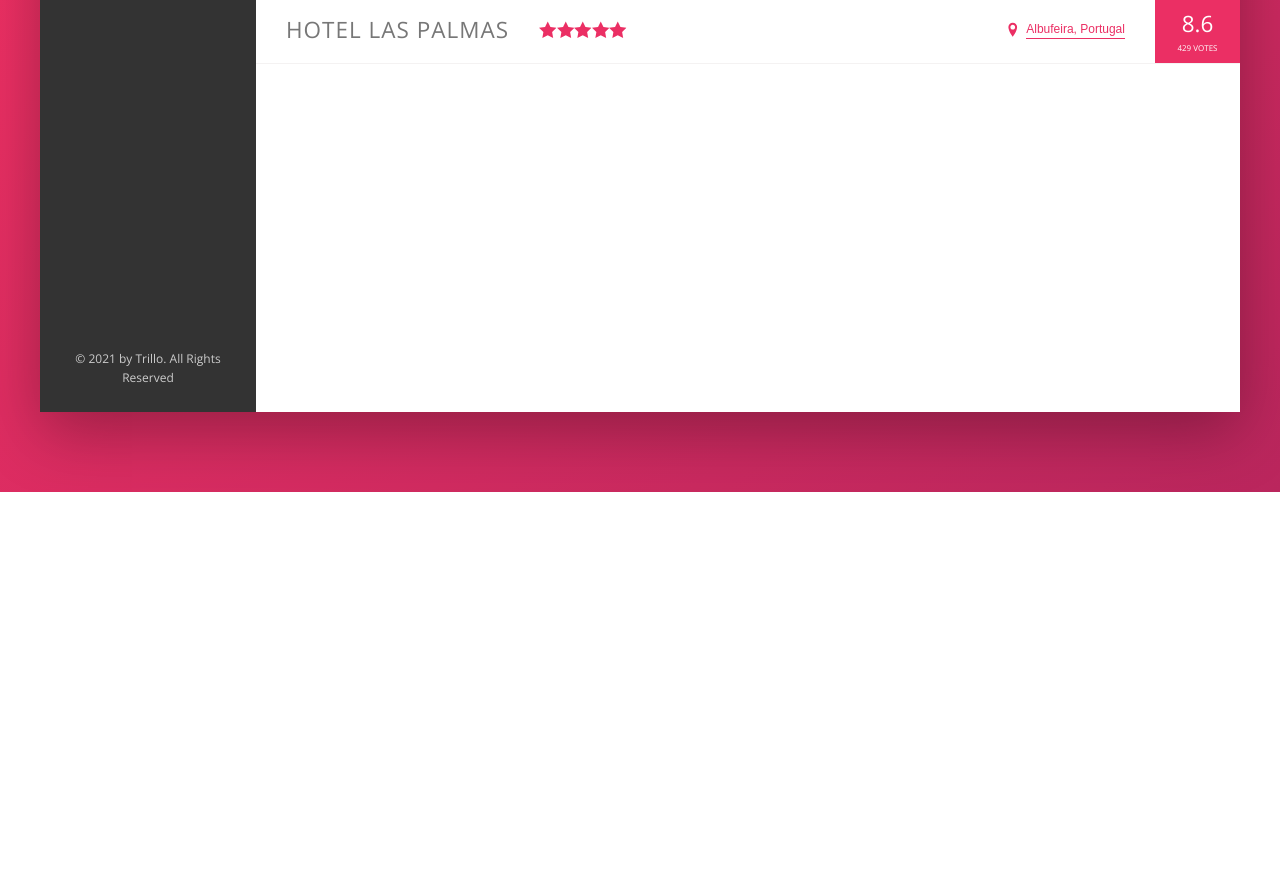
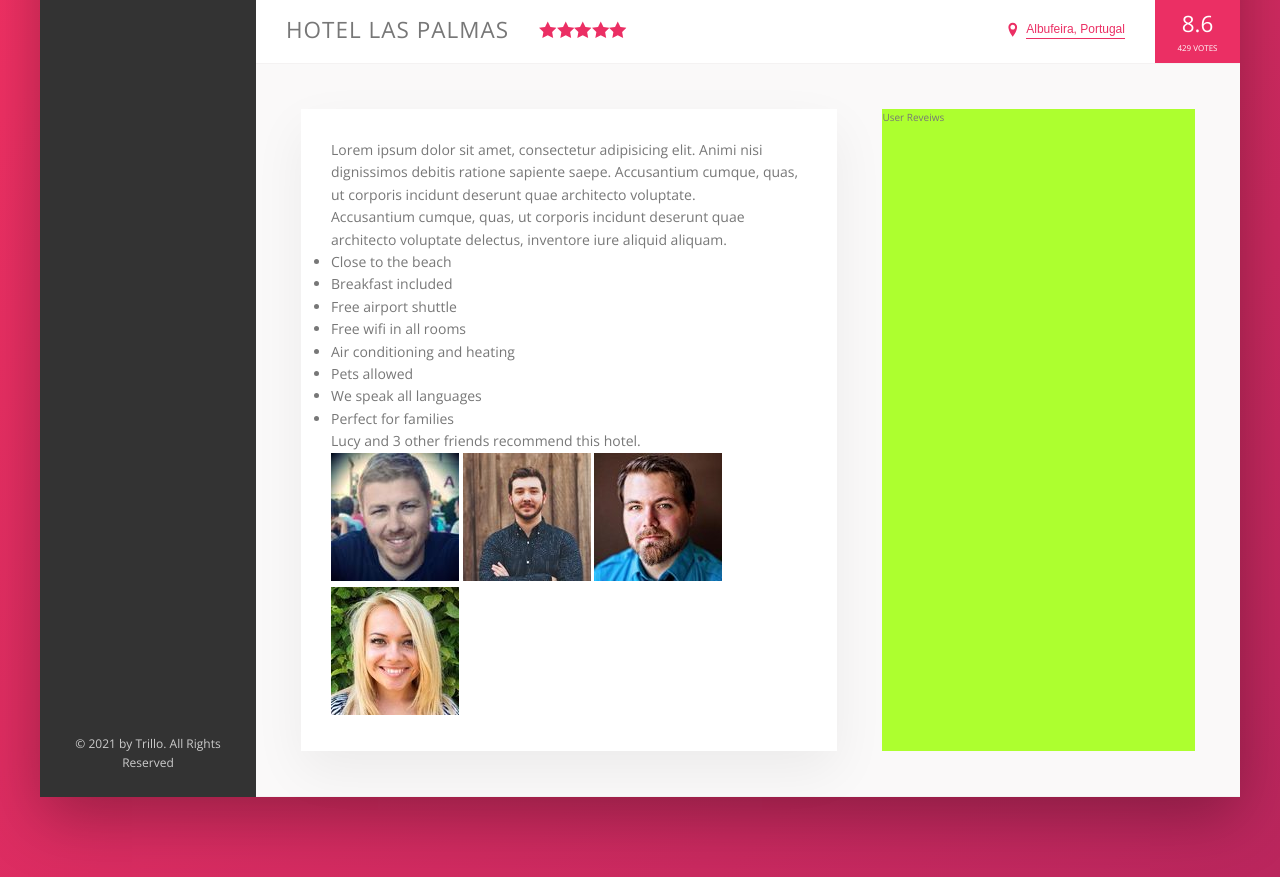
Before and after one commit to IsaiahWright902/CSS-Practice-Trillo-Project, a website: page index.html in a window 1280 px wide. Shown: the part 538-1415 px from the top of the page. Before the commit the page ends 1030 px from the top, so only its background shows below. Drawn offline with nearby package versions, Linux system fonts and the light colour scheme.

Commit message:
Got content on the page

```diff
--- a/index.html
+++ b/index.html
@@ -146,6 +146,43 @@
               <div class="overview__rating-count">429 votes</div>
             </div>
           </div>
+
+          <div class="detail">
+            <div class="description">
+              <p class="paragraph">
+                Lorem ipsum dolor sit amet, consectetur adipisicing elit. Animi
+                nisi dignissimos debitis ratione sapiente saepe. Accusantium
+                cumque, quas, ut corporis incidunt deserunt quae architecto
+                voluptate.
+              </p>
+              <p class="paragraph">
+                Accusantium cumque, quas, ut corporis incidunt deserunt quae
+                architecto voluptate delectus, inventore iure aliquid aliquam.
+              </p>
+              <ul class="list">
+                <li class="list__item">Close to the beach</li>
+                <li class="list__item">Breakfast included</li>
+                <li class="list__item">Free airport shuttle</li>
+                <li class="list__item">Free wifi in all rooms</li>
+                <li class="list__item">Air conditioning and heating</li>
+                <li class="list__item">Pets allowed</li>
+                <li class="list__item">We speak all languages</li>
+                <li class="list__item">Perfect for families</li>
+              </ul>
+              <div class="recommend">
+                <p class="recommend__count">
+                  Lucy and 3 other friends recommend this hotel.
+                </p>
+                <div class="recommend_friends">
+                  <img src="img/user-3.jpg" alt="" class="recommend__photo" />
+                  <img src="img/user-4.jpg" alt="" class="recommend__photo" />
+                  <img src="img/user-5.jpg" alt="" class="recommend__photo" />
+                  <img src="img/user-6.jpg" alt="" class="recommend__photo" />
+                </div>
+              </div>
+            </div>
+            <div class="user-reveiws">User Reveiws</div>
+          </div>
         </main>
       </div>
     </div>
--- a/sass/_base.scss
+++ b/sass/_base.scss
@@ -26,6 +26,10 @@ Grey dark 3: #999
   --color-grey-dark-3: #999;
 
   --shadow-dark: 0 2rem 6rem rgba(0, 0, 0, 0.3);
+
+  --shadow-light: 0 2rem 5rem rgba(0, 0, 0, 0.06);
+
+  --line: 1px solid var(--color-grey-light-2);
 }
 
 * {
--- a/sass/_components.scss
+++ b/sass/_components.scss
@@ -188,7 +188,7 @@
 .overview {
   display: flex;
   align-items: center;
-  border-bottom: 1px solid var(--color-grey-light-2);
+  border-bottom: var(--line);
 
   &__heading {
     font-size: 2.25rem;
--- a/sass/_layout.scss
+++ b/sass/_layout.scss
@@ -34,5 +34,25 @@
 .hotel-view {
   background-color: #fff;
   flex: 1;
-  height: 80rem;
 }
+
+.detail {
+  display: flex;
+  padding: 4.5rem;
+  background-color: var(--color-grey-light-1);
+  border-bottom: var(--line);
+}
+
+.description {
+  font-size: 1.4rem;
+  background-color: #fff;
+  box-shadow: var(--shadow-light);
+  padding: 3rem;
+  flex: 0 0 60%;
+  margin-right: 4.5rem;
+}
+
+.user-reveiws {
+  background-color: greenyellow;
+  flex: 1;
+}
```
Also changed, not shown: css/style.css.
